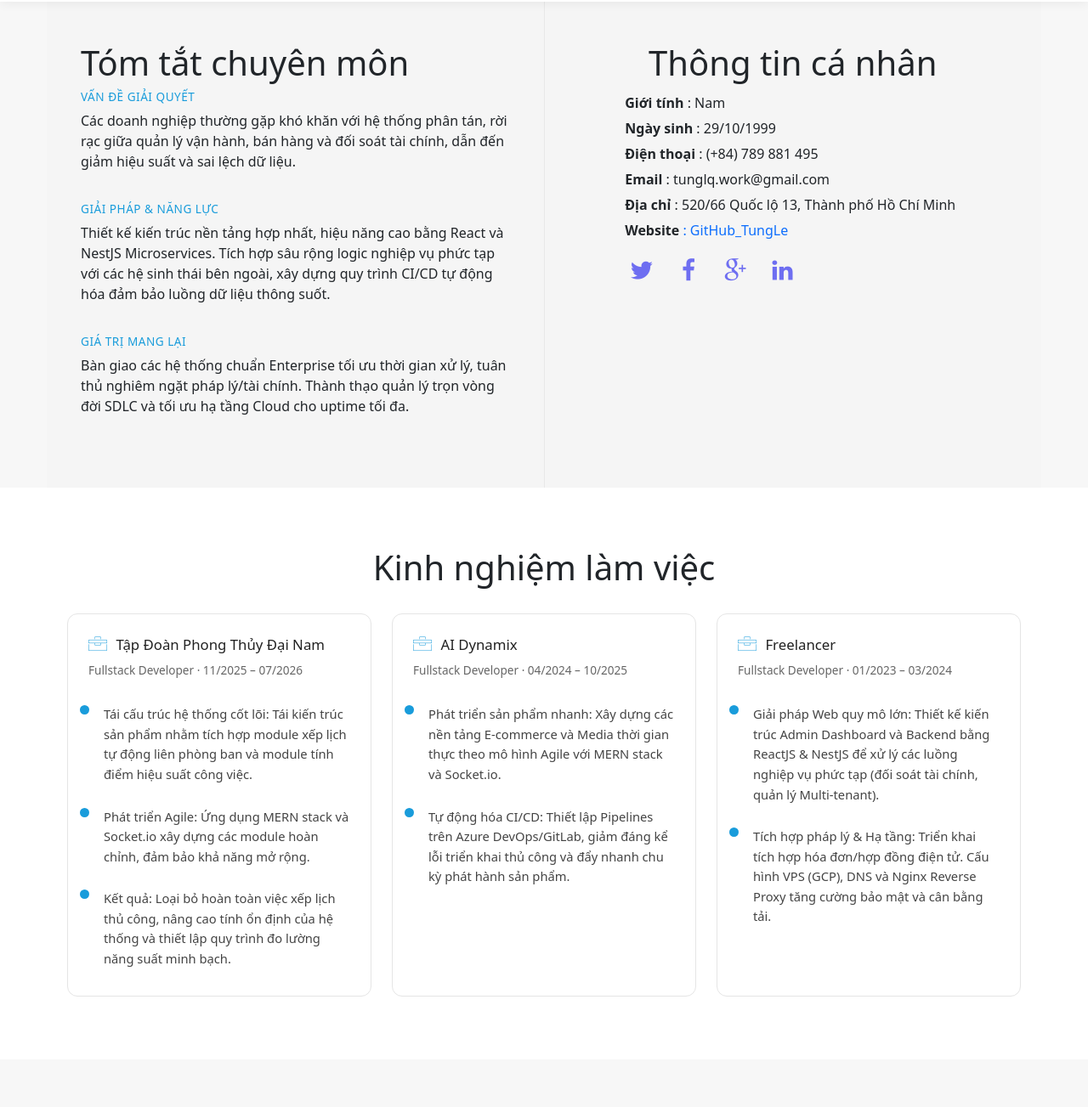
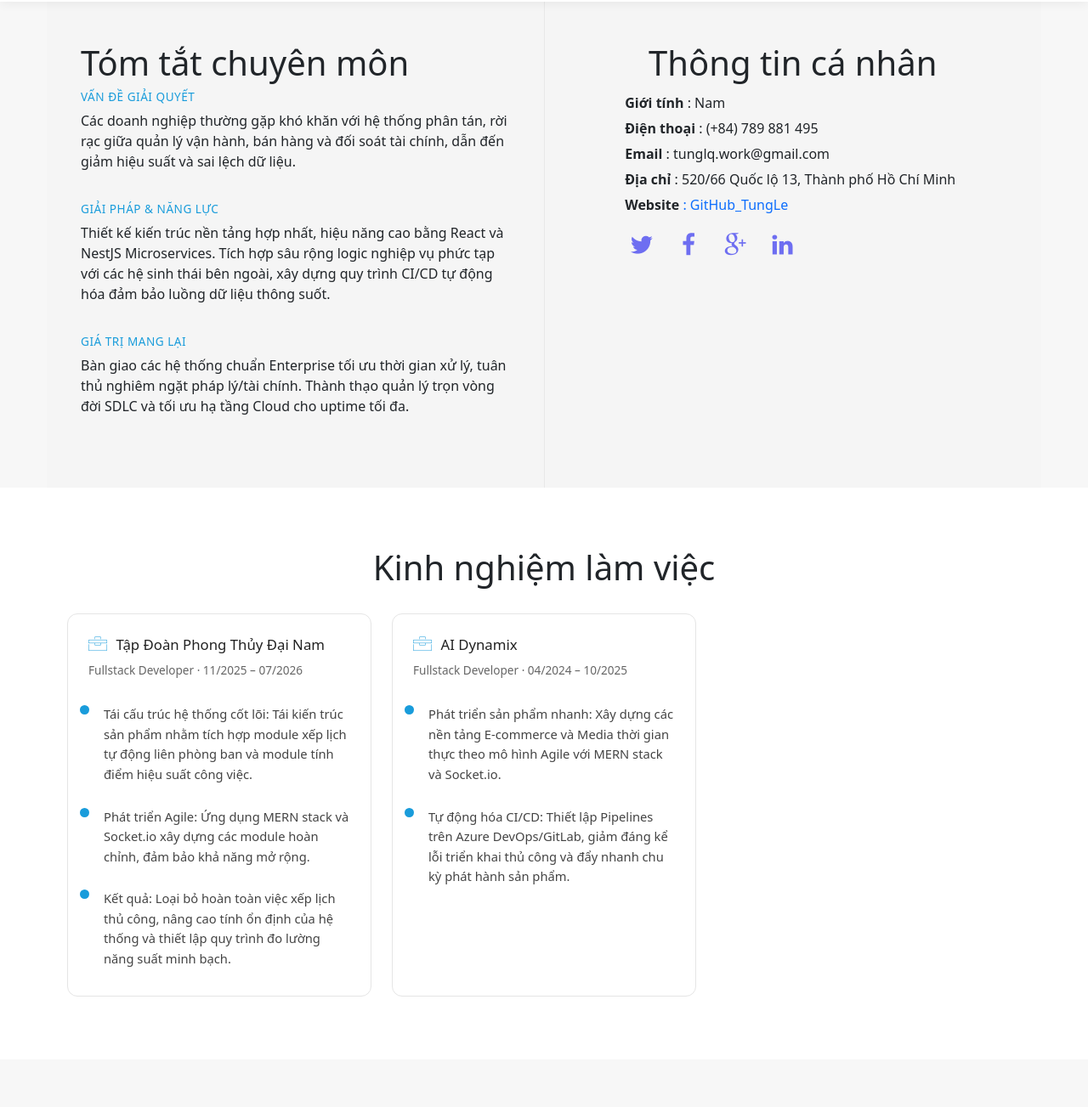
Before and after one commit to LQTungFX32577/CVWeb, a plain HTML site: page index.html in a window 1280 px wide. Shown: the part 437-1740 px from the top of the page at 85% size. Drawn offline with nearby package versions, Linux system fonts and the light colour scheme.

Commit message:
update cv

```diff
--- a/index.html
+++ b/index.html
@@ -67,7 +67,7 @@
 				<h1 class="section-title" data-i18n="section_personal">Thông tin cá nhân</h1>
 				<ul class="mt-40 info">
 					<li><span><strong data-i18n="label_gender">Giới tính</strong></span> : <span data-i18n="value_gender">Nam</span></li>
-					<li><span><strong data-i18n="label_birth">Ngày sinh</strong></span> : <span data-i18n="value_birth">29/10/1999</span></li>
+					<!-- <li><span><strong data-i18n="label_birth">Ngày sinh</strong></span> : <span data-i18n="value_birth">29/10/1999</span></li> -->
 					<li><span><strong data-i18n="label_phone">Điện thoại</strong></span> : (+84) 789 881 495</li>
 					<li><span><strong data-i18n="label_email">Email</strong></span> : tunglq.work@gmail.com</li>
 					<li><span><strong data-i18n="label_address">Địa chỉ</strong></span> : <span data-i18n="value_address">520-13 route — Ho Chi Minh City</span></li>
@@ -97,20 +97,20 @@
 			</div>
 			<div class="exp-card">
 				<h2><i class="fa ic-toolbox"></i> <span data-i18n="exp2_company">AI Dynamix</span></h2>
-				<p class="exp-meta"><span data-i18n="exp2_role">Fullstack Developer</span> · <span data-i18n="exp2_period">04/2024 – 10/2025</span></p>
+				<p class="exp-meta"><span data-i18n="exp2_role">Fullstack Developer</span> · <span data-i18n="exp2_period">01/2023 – 10/2025</span></p>
 				<ul>
 					<li data-i18n="exp2_b1"></li>
 					<li data-i18n="exp2_b2"></li>
 				</ul>
 			</div>
-			<div class="exp-card">
+			<!-- <div class="exp-card">
 				<h2><i class="fa ic-toolbox"></i> <span data-i18n="exp3_company">Freelancer</span></h2>
-				<p class="exp-meta"><span data-i18n="exp3_role">Fullstack Developer</span> · <span data-i18n="exp3_period">01/2023 – 03/2024</span></p>
+				<p class="exp-meta"><span data-i18n="exp3_role">Fullstack Developer</span> · <span data-i18n="exp3_period">03/2024 – 09/2024</span></p>
 				<ul>
 					<li data-i18n="exp3_b1"></li>
 					<li data-i18n="exp3_b2"></li>
 				</ul>
-			</div>
+			</div> -->
 		</div>
 	</section>
 
@@ -171,7 +171,7 @@
 				<div class="project-content">
 					<h2 data-i18n="proj2_title">GotrackID: Hospital Asset Management System (HAMS)</h2>
 					<div class="project-meta">
-						<span class="meta-badge" data-i18n="proj2_period">01/2025 – 04/2025</span>
+						<span class="meta-badge" data-i18n="proj2_period">05/2023 – 06/2024</span>
 						<span class="meta-role"><strong data-i18n="label_role">Vai trò</strong>: <span data-i18n="proj2_role">Fullstack Developer</span></span>
 					</div>
 					<p data-i18n="proj2_desc"></p>
```
